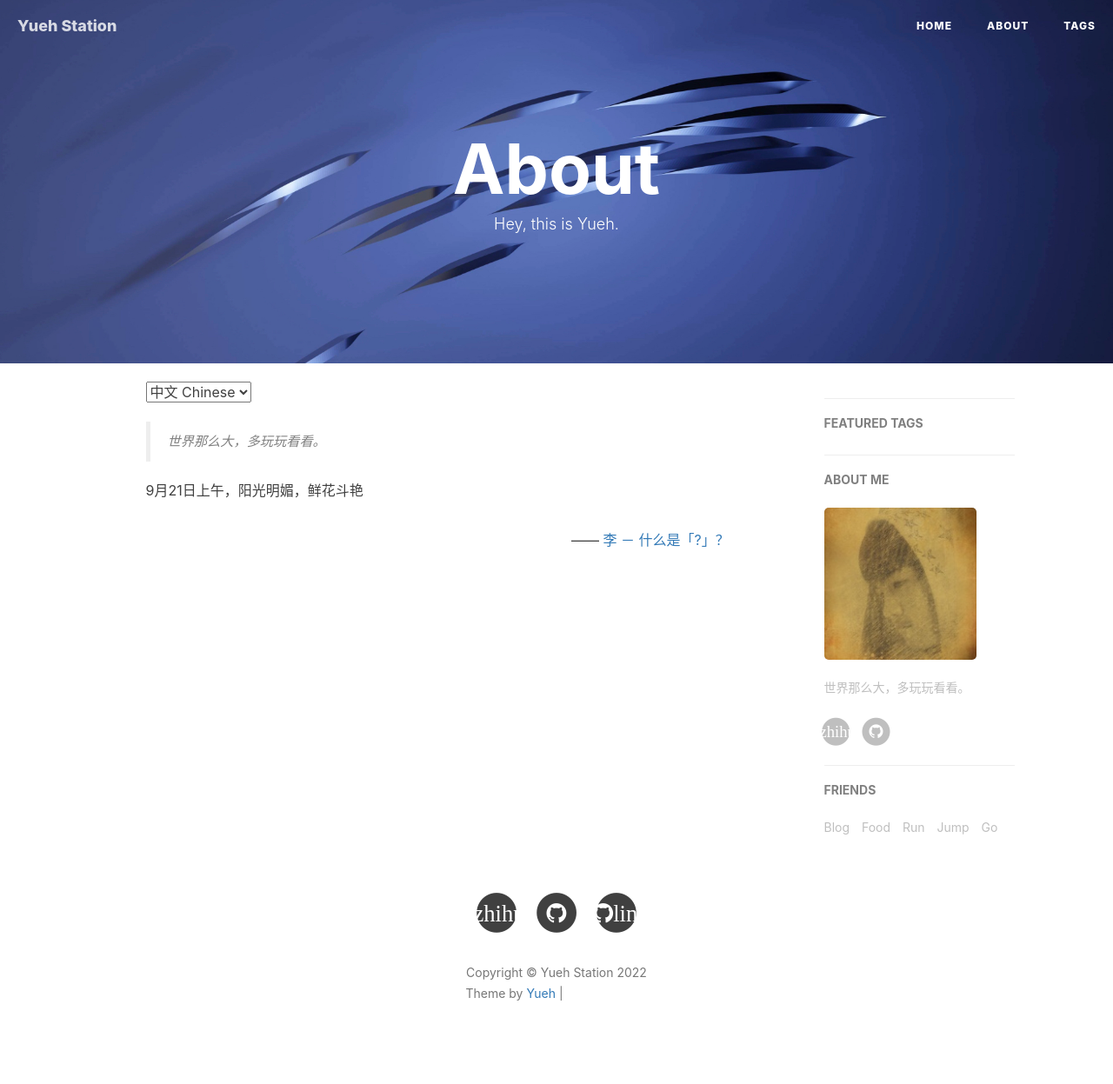
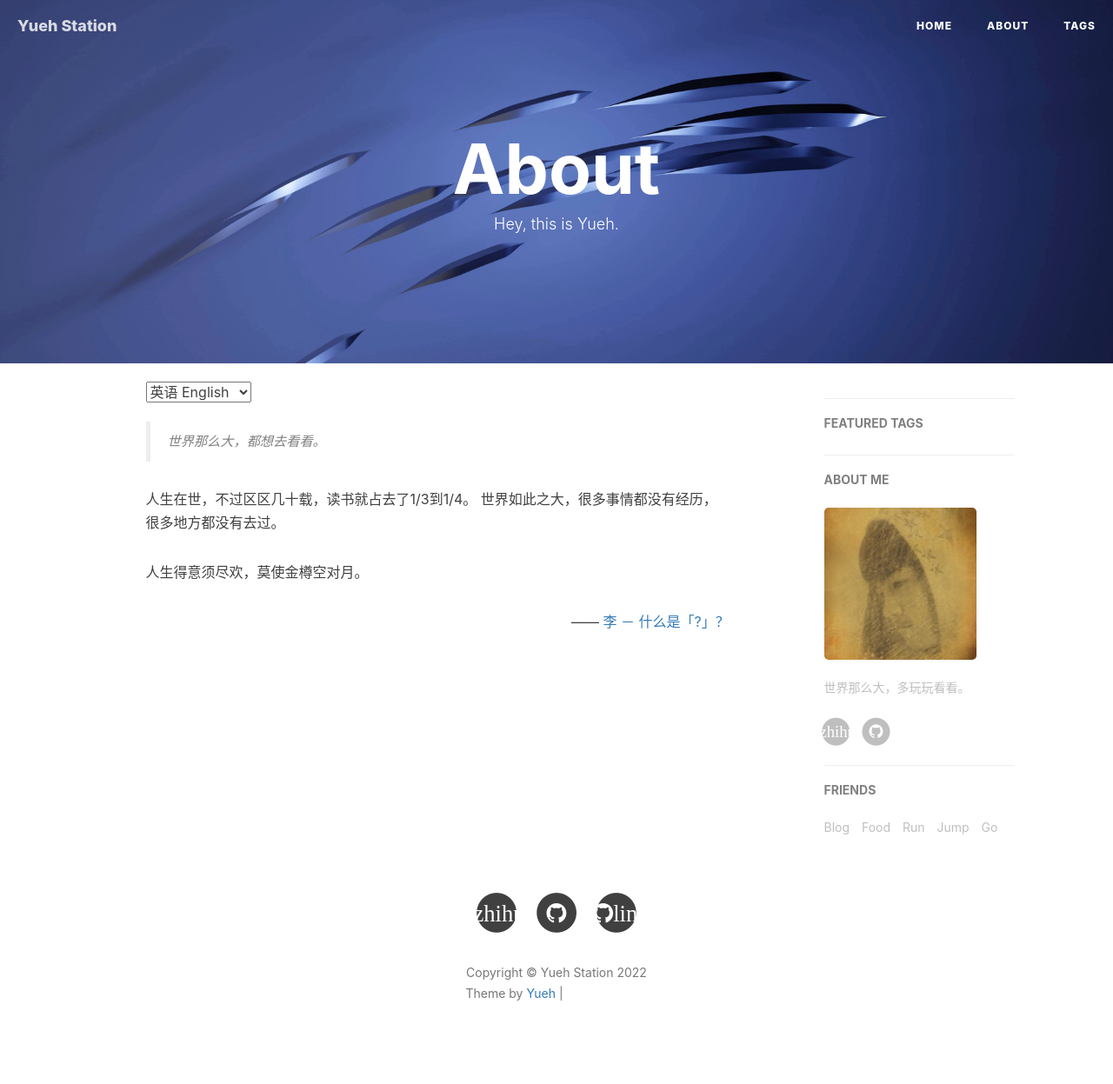
Before and after one commit to YuehYueh/yuehyueh.github.io, a Jekyll site: the page built from about.html, in a window 1280 px wide. Shown: the whole page at 87% size. Built offline with Jekyll 4.4.1, drawn with Linux system fonts in a browser that asks for light colours; nearby versions of some CDN libraries; comment, search, counter and statistics services are not loaded; grey boxes are pictures that could not be loaded.

Commit message:
Update about.html

```diff
--- a/about.html
+++ b/about.html
@@ -7,16 +7,28 @@ header-img: "img/about-bg.jpg"
 
 <!-- Language Selector -->
 <select onchange= "onLanChange(this.options[this.options.selectedIndex].value)">
-    <option value="0" selected> 中文 Chinese </option>
-    <option value="1"> 英语 English </option>
+    <option value="0"> 中文 Chinese </option>
+    <option value="1" selected> 英语 English </option>
 </select>
 
 <!-- Chinese Version -->
 <div class="zh post-container">
     <blockquote>
-        世界那么大，多玩玩看看。
+        世界那么大，都想去看看。
     </blockquote>
-    9月21日上午，阳光明媚，鲜花斗艳
+
+    <p>
+
+    人生在世，不过区区几十载，读书就占去了1/3到1/4。
+    世界如此之大，很多事情都没有经历，很多地方都没有去过。
+
+    </p>
+    <p>
+
+    人生得意须尽欢，莫使金樽空对月。
+
+    </p>
+
 
     <p style="text-align:right;">
         —— <a href="http://www.zhihu.com/question/19687065">李 － 什么是「?」？ </a>
```
Also changed, not shown: other parts of about.html (+4 -4 lines).
